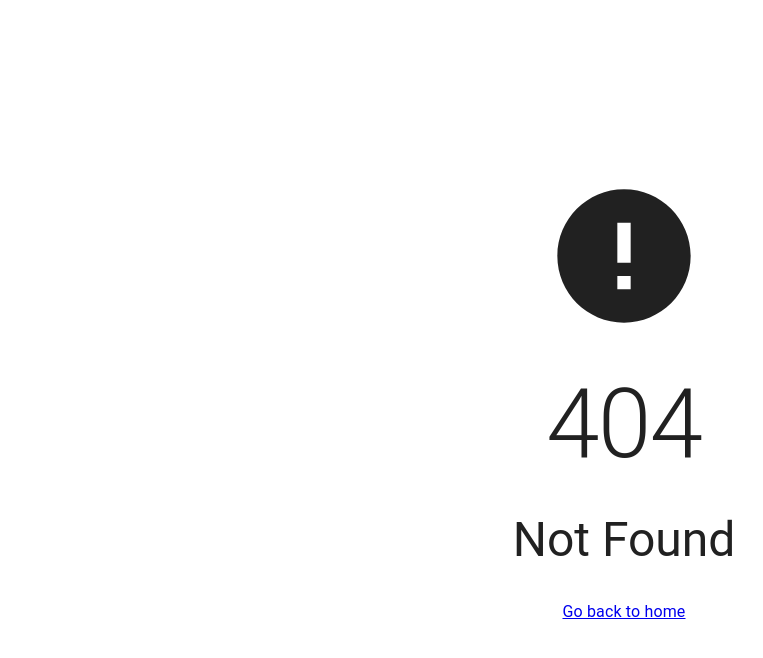
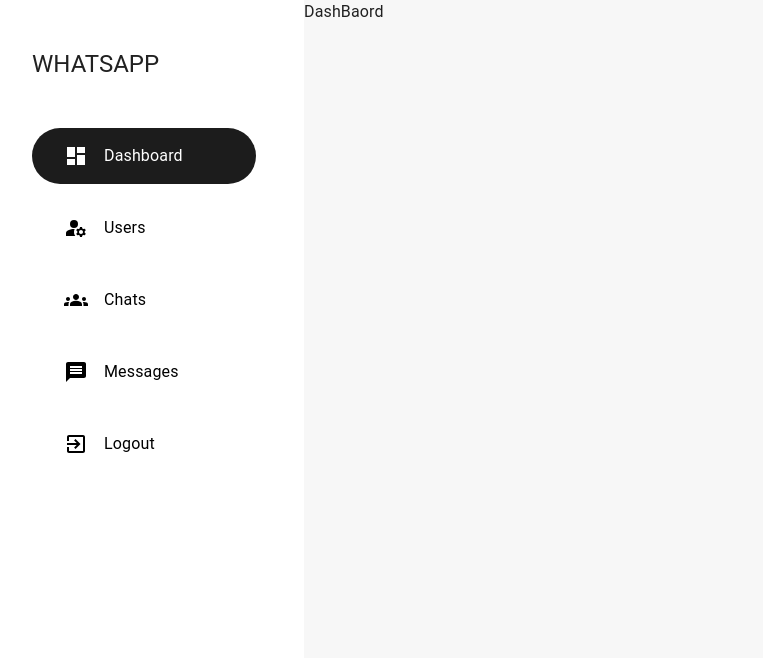
Before and after one commit to ValarMorghulis47/Chat-App, a React (Vite) app in the folder Frontend/: page /admin/dashboard in a window 1280 px wide. Before the commit this address had no page. Shown: the top 658 px of the page, without its empty margins (16-779 px from the left). Built offline with nearby package versions, Linux system fonts and the light colour scheme.

Commit message:
Admin layout done

```diff
--- a/Frontend/src/App.jsx
+++ b/Frontend/src/App.jsx
@@ -4,11 +4,13 @@
 import { LayoutLoader } from './components/layout/Loaders';
 
 function App() {
-  const Home = lazy(() => import('./pages/Home'))
-  const Login = lazy(() => import('./pages/login'))
-  const Chat = lazy(() => import('./pages/Chat'))
-  const Group = lazy(() => import('./pages/Group'))
-  const NotFound = lazy(() => import('./pages/NotFound'))
+  const Home = lazy(() => import('./pages/Home'));
+  const Login = lazy(() => import('./pages/login'));
+  const Chat = lazy(() => import('./pages/Chat'));
+  const Group = lazy(() => import('./pages/Group'));
+  const NotFound = lazy(() => import('./pages/NotFound'));
+  const AdminLogin = lazy(() => import('./pages/admin/AdminLogin'));
+  const Dashboard = lazy(() => import('./pages/admin/Dashboard'));
 
   let user = true;
 
@@ -17,16 +19,18 @@
       <Suspense fallback={<LayoutLoader />}>
         <Routes>
           <Route element={<ProtectRoute user={user} />}>
-            <Route path="/" element={<Home />} />
-            <Route path="/chat/:chatId" element={<Chat />} />
-            <Route path="/group" element={<Group />} />
-          </Route>
+            <Route path="/" element={<Home />} />;
+            <Route path="/chat/:chatId" element={<Chat />} />;
+            <Route path="/group" element={<Group />} />;
+          </Route>;
           <Route path='/login' element={
             <ProtectRoute user={!user} redirect='/'>
               <Login />
             </ProtectRoute>
-          } />
-          <Route path="*" element={<NotFound />} />
+          } />;
+          <Route path = '/admin' element = {<AdminLogin />} />;
+          <Route path = '/admin/dashboard' element = {<Dashboard />} />;
+          <Route path="*" element={<NotFound />} />;
         </Routes>
       </Suspense>
     </Router>
--- /dev/null
+++ b/Frontend/src/components/layout/AdminLayout.jsx
@@ -0,0 +1,151 @@
+import {
+    Close as CloseIcon,
+    Dashboard as DashboardIcon,
+    ExitToApp as ExitToAppIcon,
+    Groups as GroupsIcon,
+    ManageAccounts as ManageAccountsIcon,
+    Menu as MenuIcon,
+    Message as MessageIcon,
+  } from "@mui/icons-material";
+  import {
+    Box,
+    Drawer,
+    Grid,
+    IconButton,
+    Stack,
+    Typography,
+    styled,
+  } from "@mui/material";
+  import React, { useState } from "react";
+  import { Link as LinkComponent, Navigate, useLocation } from "react-router-dom";
+  import { grayColor, matBlack } from "../../constants/color";
+
+  const Link = styled(LinkComponent)`
+    text-decoration: none;
+    border-radius: 2rem;
+    padding: 1rem 2rem;
+    color: black;
+    &:hover {
+      color: rgba(0, 0, 0, 0.54);
+    }
+  `;
+
+  const adminTabs = [
+    {
+      name: "Dashboard",
+      path: "/admin/dashboard",
+      icon: <DashboardIcon />,
+    },
+    {
+      name: "Users",
+      path: "/admin/users",
+      icon: <ManageAccountsIcon />,
+    },
+    {
+      name: "Chats",
+      path: "/admin/chats",
+      icon: <GroupsIcon />,
+    },
+    {
+      name: "Messages",
+      path: "/admin/messages",
+      icon: <MessageIcon />,
+    },
+  ];
+
+  const Sidebar = ({ w = "100%" }) => {
+    const location = useLocation();
+
+    const logoutHandler = () => {
+        console.log("Logout");
+    };
+
+    return (
+      <Stack width={w} direction={"column"} p={"3rem"} spacing={"3rem"}>
+        <Typography variant="h5" textTransform={"uppercase"}>
+          WhatsApp
+        </Typography>
+
+        <Stack spacing={"1rem"}>
+          {adminTabs.map((tab) => (
+            <Link
+              key={tab.path}
+              to={tab.path}
+              sx={
+                location.pathname === tab.path && {
+                  bgcolor: matBlack,
+                  color: "white",
+                  ":hover": { color: "white" },
+                }
+              }
+            >
+              <Stack direction={"row"} alignItems={"center"} spacing={"1rem"}>
+                {tab.icon}
+
+                <Typography>{tab.name}</Typography>
+              </Stack>
+            </Link>
+          ))}
+
+          <Link onClick={logoutHandler}>
+            <Stack direction={"row"} alignItems={"center"} spacing={"1rem"}>
+              <ExitToAppIcon />
+
+              <Typography>Logout</Typography>
+            </Stack>
+          </Link>
+        </Stack>
+      </Stack>
+    );
+  };
+
+  const AdminLayout = ({ children }) => {
+    const isAdmin  = true;
+
+    const [isMobile, setIsMobile] = useState(false);
+
+    const handleMobile = () => setIsMobile((prev) => !prev);
+
+    const handleClose = () => setIsMobile(false);
+
+    if (!isAdmin) return <Navigate to="/admin" />;
+
+    return (
+      <Grid container minHeight={"100vh"}>
+        <Box
+          sx={{
+            display: { xs: "block", md: "none" },
+            position: "fixed",
+            right: "1rem",
+            top: "1rem",
+          }}
+        >
+          <IconButton onClick={handleMobile}>
+            {isMobile ? <CloseIcon /> : <MenuIcon />}
+          </IconButton>
+        </Box>
+
+        <Grid item md={4} lg={3} sx={{ display: { xs: "none", md: "block" } }}>
+          <Sidebar />
+        </Grid>
+
+        <Grid
+          item
+          xs={12}
+          md={8}
+          lg={9}
+          sx={{
+            bgcolor: grayColor,
+          }}
+        >
+          {children}
+        </Grid>
+
+        <Drawer open={isMobile} onClose={handleClose}>
+          <Sidebar w="50vw" />
+        </Drawer>
+      </Grid>
+    );
+  };
+
+  export default AdminLayout;
--- a/Frontend/src/components/layout/AppLayout.jsx
+++ b/Frontend/src/components/layout/AppLayout.jsx
@@ -20,7 +20,7 @@
 
         return (
             <>
-                <Title />
+                <Title title='Chat App - The Best Chat App In THe World' />
                 <Header />
 
                 <Grid container height={"calc(100vh - 4rem)"}>
--- a/Frontend/src/pages/Chat.jsx
+++ b/Frontend/src/pages/Chat.jsx
@@ -11,6 +11,7 @@
 import FileMenu from "../components/dialogue/FileMenu";
 import { sampleMessage } from "../constants/sampleData";
 import MessageComponent from "../components/shared/MessageComponent";
+import Title from "../components/shared/Title";
 
 function Chat() {
 
@@ -24,6 +25,7 @@
 
   return (
     <Fragment>
+      <Title title={user.name} description="Chat Page" />
       <Stack
         ref={containerRef}
         boxSizing={"border-box"}
--- a/Frontend/src/pages/Group.jsx
+++ b/Frontend/src/pages/Group.jsx
@@ -28,6 +28,7 @@
 import UserItem from "../components/shared/UserItem";
 import AddMemberDialog from "../components/dialogue/AddMemberDialogue";
 import ConfirmDeleteDialog from "../components/dialogue/ConfirmDeleteDialogue";
+import Title from "../components/shared/Title";
 
 function Group() {
 
@@ -195,6 +196,7 @@
 
   return (
     <Grid container height={"100vh"}>
+      <Title title="Manage Groups" description="Group Page" />
       <Grid
         item
         sx={{
--- a/Frontend/src/pages/NotFound.jsx
+++ b/Frontend/src/pages/NotFound.jsx
@@ -2,10 +2,12 @@
 import { Error as ErrorIcon } from "@mui/icons-material";
 import { Container, Stack, Typography } from "@mui/material";
 import { Link } from "react-router-dom";
+import Title from "../components/shared/Title";
 
 const NotFound = () => {
   return (
     <Container maxWidth="lg" sx={{ height: "100vh" }}>
+      <Title title="Not Found" description="404 Page" />
       <Stack
         alignItems={"center"}
         spacing={"2rem"}
--- /dev/null
+++ b/Frontend/src/pages/admin/AdminLogin.jsx
@@ -0,0 +1,90 @@
+import { useInputValidation } from "6pp";
+import {
+  Button,
+  Container,
+  Paper,
+  TextField,
+  Typography
+} from "@mui/material";
+import React, { useEffect } from "react";
+import { bgGradient } from '../../constants/color';
+import { Navigate } from "react-router-dom";
+import Title from "../../components/shared/Title";
+
+const AdminLogin = () => {
+    const isAdmin = true;
+    const secretKey = useInputValidation();
+
+    const submitHandler = (e) => {
+        e.preventDefault();
+        console.log(secretKey.value);
+    };
+
+    if (isAdmin) {
+        return <Navigate to="/admin/dashboard" />;
+    }
+
+    return (
+        <div
+            style={{
+                backgroundImage: bgGradient,
+            }}
+        >
+            <Title title="Admin Login" description="Login Page For Admin" />
+            <Container
+                component={"main"}
+                maxWidth="xs"
+                sx={{
+                    height: "100vh",
+                    display: "flex",
+                    justifyContent: "center",
+                    alignItems: "center",
+                }}
+            >
+                <Paper
+                    elevation={3}
+                    sx={{
+                        padding: 4,
+                        display: "flex",
+                        flexDirection: "column",
+                        alignItems: "center",
+                    }}
+                >
+                    <Typography variant="h5">Admin Login</Typography>
+                    <form
+                        style={{
+                            width: "100%",
+                            marginTop: "1rem",
+                        }}
+                        onSubmit={submitHandler}
+                    >
+                        <TextField
+                            required
+                            fullWidth
+                            label="Secret Key"
+                            type="password"
+                            margin="normal"
+                            variant="outlined"
+                            value={secretKey.value}
+                            onChange={secretKey.changeHandler}
+                        />
+
+                        <Button
+                            sx={{
+                                marginTop: "1rem",
+                            }}
+                            variant="contained"
+                            color="primary"
+                            type="submit"
+                            fullWidth
+                        >
+                            Login
+                        </Button>
+                    </form>
+                </Paper>
+            </Container>
+        </div>
+    );
+}
+
+export default AdminLogin
--- /dev/null
+++ b/Frontend/src/pages/admin/Dashboard.jsx
@@ -0,0 +1,14 @@
+import React from 'react'
+import AdminLayout from '../../components/layout/AdminLayout'
+
+const Dashboard = () => {
+  return (
+    <AdminLayout >
+    <div>
+      DashBaord
+    </div>
+    </AdminLayout>
+  )
+}
+
+export default Dashboard
--- a/Frontend/src/pages/login.jsx
+++ b/Frontend/src/pages/login.jsx
@@ -6,6 +6,7 @@
 import { usernameValidator } from '../utils/validators';
 import { useEffect } from 'react';
 import { bgGradient } from '../constants/color';
+import Title from '../components/shared/Title';
 
 
 function login() {
@@ -68,6 +69,7 @@
                 backgroundImage: bgGradient,
             }}
         >
+            <Title title="Login" description="Login Page" />
             <Container component={"main"} maxWidth="xs" sx={{ height: "100vh", display: "flex", justifyContent: "center", alignItems: "center" }}>
                 <Paper elevation={3} sx={{ padding: 4, display: "flex", flexDirection: "column", alignItems: "center" }}>
                     {isLoggedIn ? (
```
